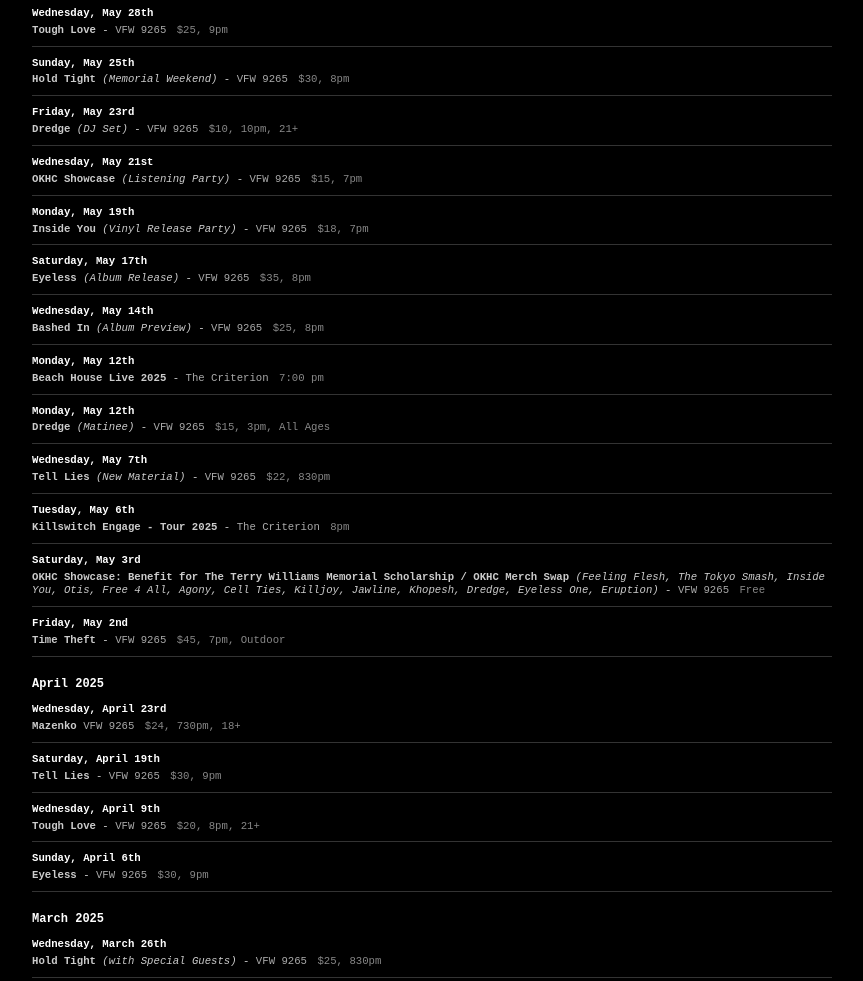
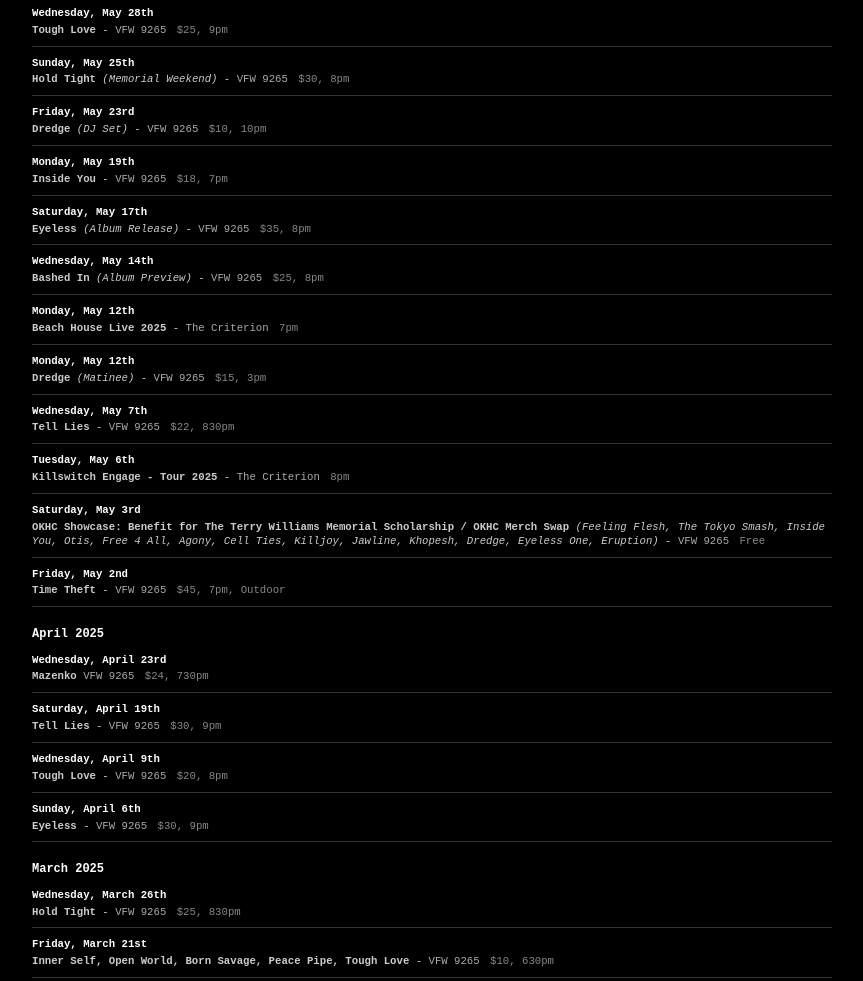
Before and after one commit to tullyHD/oklist, a plain HTML site: page index.html in a window 1280 px wide. Shown: the part 412-1393 px from the top of the page, without its empty margins (208-1071 px from the left). Drawn offline with Linux system fonts and the light colour scheme.

Commit message:
Update index.html

```diff
--- a/index.html
+++ b/index.html
@@ -175,23 +175,13 @@
                     <span class="band">Dredge</span>
                     <span class="special-note">(DJ Set)</span> -
                     <span class="venue">VFW 9265</span>
-                    <span class="details">$10, 10pm, 21+</span>
-                </div>
-            </li>
-            <li>
-                <div class="date">Wednesday, May 21st</div>
-                <div>
-                    <span class="band">OKHC Showcase</span>
-                    <span class="special-note">(Listening Party)</span> -
-                    <span class="venue">VFW 9265</span>
-                    <span class="details">$15, 7pm</span>
+                    <span class="details">$10, 10pm</span>
                 </div>
             </li>
             <li>
                 <div class="date">Monday, May 19th</div>
                 <div>
-                    <span class="band">Inside You</span>
-                    <span class="special-note">(Vinyl Release Party)</span> -
+                    <span class="band">Inside You</span> -
                     <span class="venue">VFW 9265</span>
                     <span class="details">$18, 7pm</span>
                 </div>
@@ -219,7 +209,7 @@
                 <div>
                     <span class="band">Beach House Live 2025</span> -
                     <span class="venue"><a href="https://criterionokc.com/" target="_blank">The Criterion</a></span>
-                    <span class="details">7:00 pm</span>
+                    <span class="details">7pm</span>
                 </div>
             </li>
             <li>
@@ -228,14 +218,13 @@
                     <span class="band">Dredge</span>
                     <span class="special-note">(Matinee)</span> -
                     <span class="venue">VFW 9265</span>
-                    <span class="details">$15, 3pm, All Ages</span>
+                    <span class="details">$15, 3pm</span>
                 </div>
             </li>
             <li>
                 <div class="date">Wednesday, May 7th</div>
                 <div>
-                    <span class="band">Tell Lies</span>
-                    <span class="special-note">(New Material)</span> -
+                    <span class="band">Tell Lies</span> -
                     <span class="venue">VFW 9265</span>
                     <span class="details">$22, 830pm</span>
                 </div>
@@ -274,7 +263,7 @@
                 <div>
                     <span class="band">Mazenko</span>
                     <span class="venue">VFW 9265</span>
-                    <span class="details">$24, 730pm, 18+</span>
+                    <span class="details">$24, 730pm</span>
                 </div>
             </li>
             <li>
@@ -290,7 +279,7 @@
                 <div>
                     <span class="band">Tough Love</span> -
                     <span class="venue">VFW 9265</span>
-                    <span class="details">$20, 8pm, 21+</span>
+                    <span class="details">$20, 8pm</span>
                 </div>
             </li>
             <li>
@@ -308,8 +297,7 @@
             <li>
                 <div class="date">Wednesday, March 26th</div>
                 <div>
-                    <span class="band">Hold Tight</span>
-                    <span class="special-note">(with Special Guests)</span> -
+                    <span class="band">Hold Tight</span> -
                     <span class="venue">VFW 9265</span>
                     <span class="details">$25, 830pm</span>
                 </div>
```
